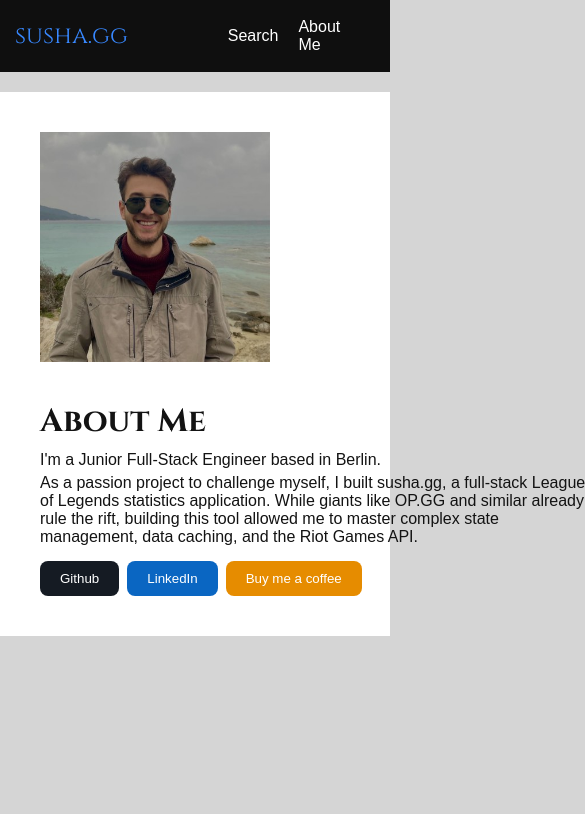
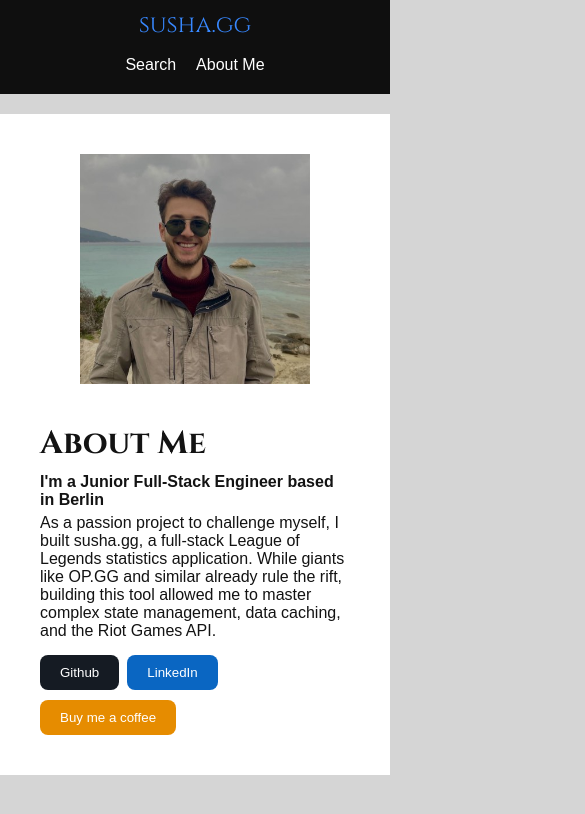
Before and after one commit to Lander2003/susha.gg, a React (Vite) app in the folder susha-gg/: page /about-me in a window 390 px wide. Shown: the top 814 px of the page, 585 px wide, since content can reach past the window. Built offline with nearby package versions, Linux system fonts and the light colour scheme; a web font is replaced by a local one.

Commit message:
Added media queries for responsiveness across all devices && removed debugging logs in the backend

```diff
--- a/susha-gg/src/App.css
+++ b/susha-gg/src/App.css
@@ -70,10 +70,12 @@ h5 {
   padding: 30px;
   max-width: 1100px;
   background-color: white;
+  text-align: center;
 }
 
 .searchForm form input {
   padding: 15px 20px;
+  margin-bottom: 5px;
   border-radius: 5px 0 0 5px;
   border: none;
   background-color: #eaeaea;
@@ -140,8 +142,8 @@ select:focus {
   flex-wrap: wrap;
   align-items: center;
   justify-content: space-between;
-  gap: 30px;
-  padding: 10px 15px;
+  gap: 10px;
+  padding: 10px 20px;
   margin-bottom: 15px;
   border-radius: 10px;
   /* box-shadow: 0 0 3px 1px #00000099; */
@@ -308,6 +310,7 @@ p {
   gap: 30px;
   align-items: center;
   background-color: white;
+  overflow-wrap: break-word;
   max-width: 900px;
 }
 
@@ -318,7 +321,7 @@ p {
 
 .about-me div {
   flex: 1;
-  min-width: 560px;
+  /* min-width: 280px; */
 }
 
 .about-me div h1{
@@ -356,6 +359,47 @@ p {
   background-color: #e68c00;
 }
 
+/* Media Queries */
+
+@media (max-width: 650px) {
+       .player-info{
+        width: 80%;
+       }
+
+      .match-card {
+        flex-direction: column;
+        gap: 7px;
+      }
+
+      .match-players {
+        flex-direction: column;
+      }
+
+      .about-me {
+        flex-direction: column;
+      }
+
+      .navbar {
+        gap: 0;
+        padding: 5px;
+        display: block;
+        text-align: center;
+      }
+
+      .navbar h1 {
+        margin: 4px 0;
+      }
+
+      .navbar .nav-links {
+        /* display: flex; */
+        justify-content: center;
+        padding: 0;
+      }
+}
+
+
+/* Loading button */
+
 @keyframes spin {
   from {
     transform: rotate(0deg);
--- a/susha-gg/src/components/AboutMe.tsx
+++ b/susha-gg/src/components/AboutMe.tsx
@@ -7,7 +7,7 @@ export default function AboutMe() {
                 <img src={profilePicture} alt="" />
                 <div>
                      <h1>About Me</h1>
-                     <p>I'm a Junior Full-Stack Engineer based in Berlin.</p>
+                     <p><b>I'm a Junior Full-Stack Engineer based in Berlin</b></p>
                      <p> As a passion project to challenge myself, I built susha.gg, a full-stack League of Legends statistics application. While giants like OP.GG and similar already rule the rift, building this tool allowed me to master complex state management, data caching, and the Riot Games API.</p>
                      <button className="btn github"><a target="_blank" href="https://github.com/Lander2003">Github</a></button>
                      <button className="btn linkedin"><a target="_blank" href="https://www.linkedin.com/in/luka-susha/">LinkedIn</a></button>
```
Also changed, not shown: 1 other file (tests, documents, lock files or other folders).
